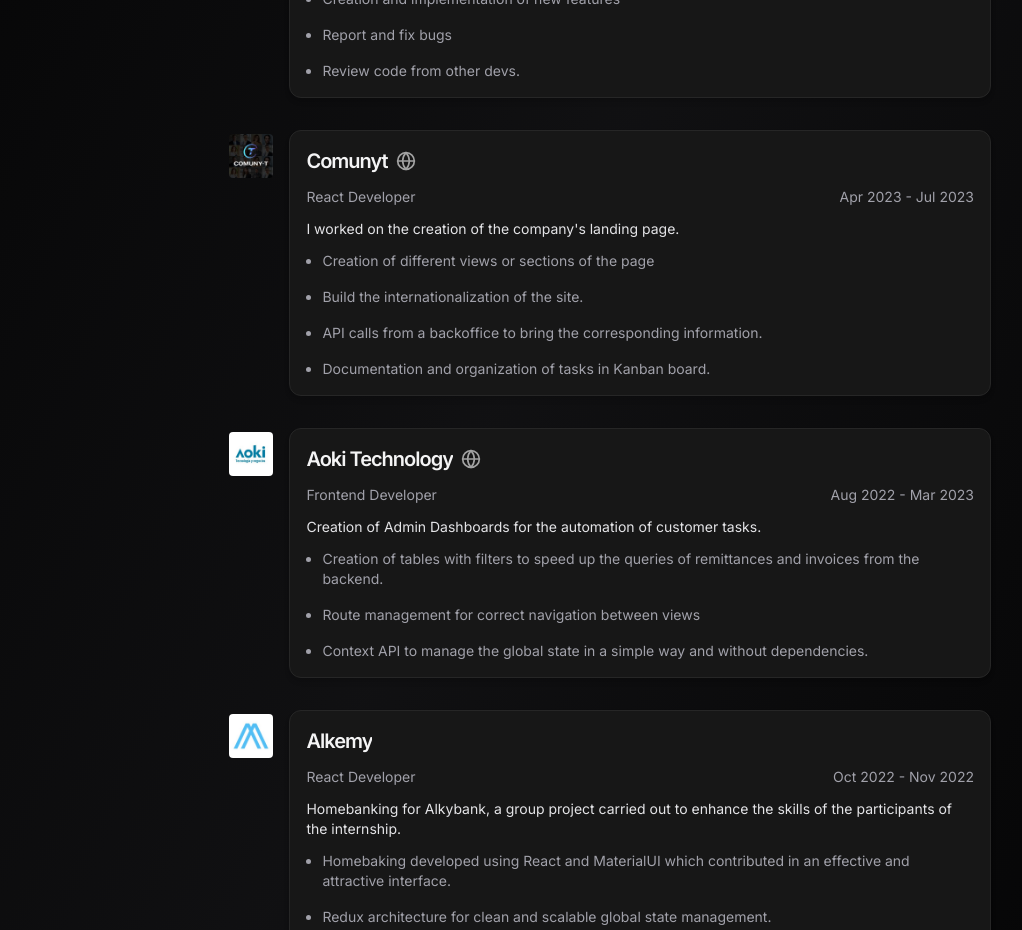
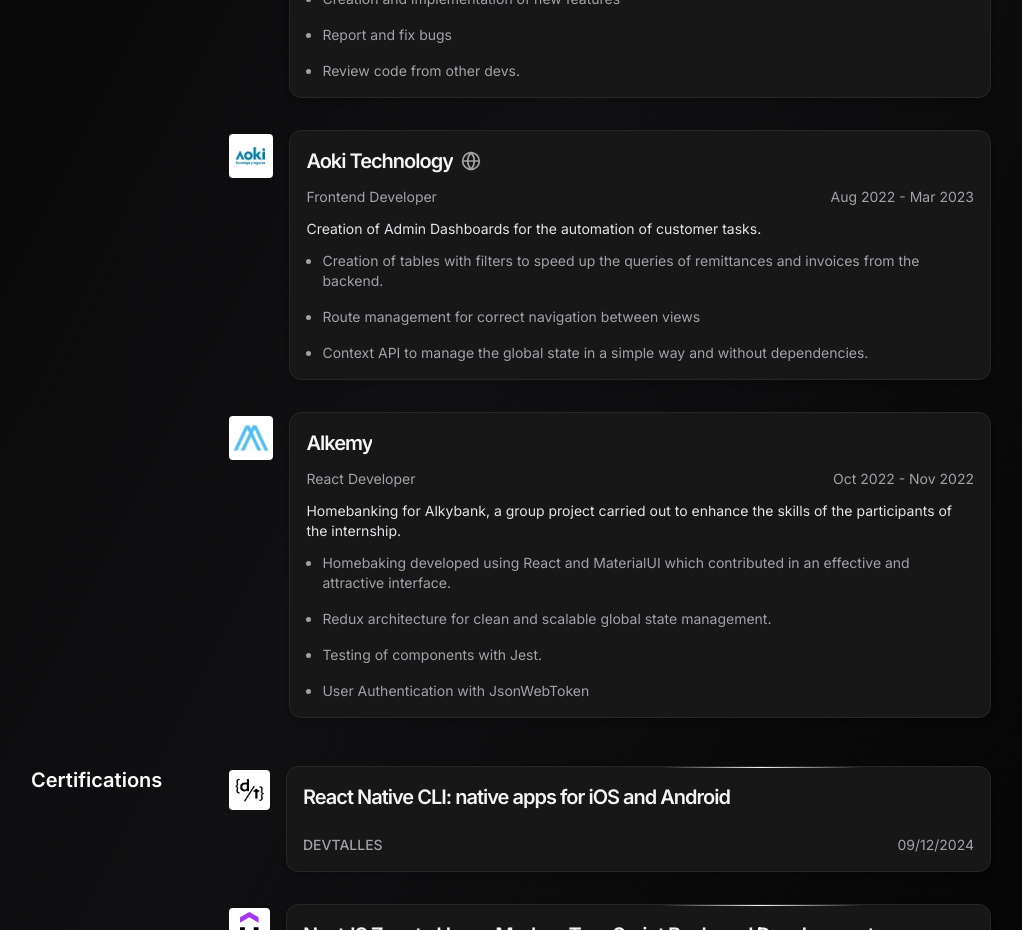
Before and after one commit to Santipac/Portfolio, a Next.js app: page /en/resume in a window 1280 px wide. Shown: the part 1040-1970 px from the top of the page, without its empty margins (129-1151 px from the left). Built offline with nearby package versions, Linux system fonts and the light colour scheme; what tailwindcss-debug-screens would draw is missing.

Commit message:
remove comunyt from experience

```diff
--- a/constants/experience.ts
+++ b/constants/experience.ts
@@ -18,20 +18,6 @@
       ],
       link: 'https://educabot.com/',
       logo: educabot,
-    },
-    {
-      company: 'Comunyt',
-      position: 'React Developer',
-      time: 'Apr 2023 - Jul 2023',
-      description: "I worked on the creation of the company's landing page.",
-      task: [
-        'Creation of different views or sections of the page',
-        'Build the internationalization of the site.',
-        'API calls from a backoffice to bring the corresponding information.',
-        'Documentation and organization of tasks in Kanban board.',
-      ],
-      link: 'https://comunyt.com/',
-      logo: comunyt,
     },
     {
       company: 'Aoki Technology',
@@ -79,21 +65,6 @@
       logo: educabot,
     },
     {
-      company: 'Comunyt',
-      position: 'React Developer',
-      time: 'Abr 2023 - Jul 2023',
-      description:
-        'Participé de forma activa en la creación de la Landing Page de la empresa',
-      task: [
-        'Creación de diferentes vistas o secciones de la página.',
-        'Creación del soporte multi-idioma o internacionalización de la página.',
-        'Consumo de API desde un backoffice para traer la información correspondiente.',
-        'Documentacion y organización de las tareas en tablero Kanban.',
-      ],
-      link: 'https://comunyt.com/',
-      logo: comunyt,
-    },
-    {
       company: 'Aoki Tecnología',
       position: 'Desarrollador Frontend',
       time: 'Ago 2022 - Jun 2023',
```
